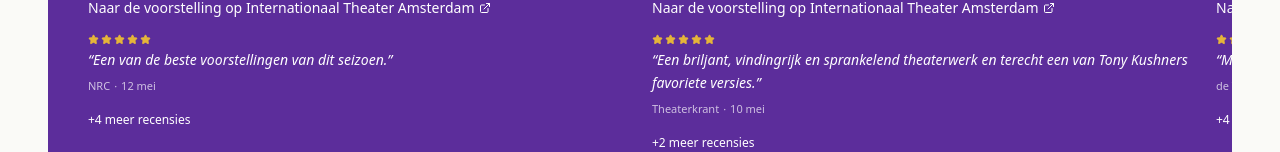
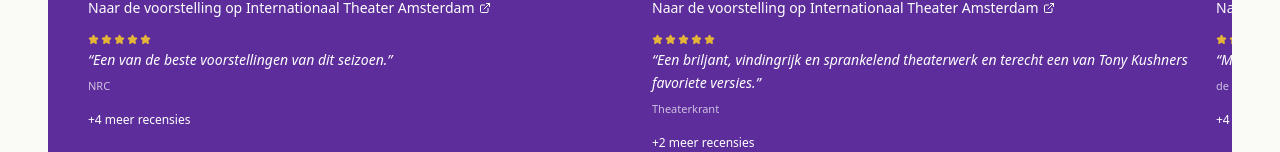
Before and after one commit to cultuursausje/cultuursausje, a Next.js app in the folder site/: page / in a window 1280 px wide. Shown: the part 800-952 px from the top of the page. Built offline with nearby package versions, Linux system fonts and the light colour scheme.

Commit message:
Add files via upload

```diff
--- a/site/components/RecensiesSection.tsx
+++ b/site/components/RecensiesSection.tsx
@@ -74,13 +74,6 @@ function pickFeatured(shows: ShowDisplay[]): Featured[] {
   return combined.slice(0, MAX_FEATURED);
 }
 
-function formatShortDate(iso: string, lang: Lang): string {
-  const [, m, d] = iso.split("-").map(Number);
-  const monthsNl = ["jan", "feb", "mrt", "apr", "mei", "jun", "jul", "aug", "sep", "okt", "nov", "dec"];
-  const monthsEn = ["jan", "feb", "mar", "apr", "may", "jun", "jul", "aug", "sep", "oct", "nov", "dec"];
-  return `${d} ${(lang === "en" ? monthsEn : monthsNl)[m - 1]}`;
-}
-
 function QuoteRow({ quote, lang }: { quote: ShowDisplay["pers_quotes"][number]; lang: Lang }) {
   const inner = (
     <>
@@ -102,12 +95,6 @@ function QuoteRow({ quote, lang }: { quote: ShowDisplay["pers_quotes"][number];
       </p>
       <div className="mt-0.5 text-[11px] text-white/70 inline-flex items-center gap-1">
         {quote.bron}
-        {quote.date && (
-          <>
-            <span aria-hidden="true">·</span>
-            <span className="lowercase">{formatShortDate(quote.date, lang)}</span>
-          </>
-        )}
         {quote.url && <ExternalLink size={9} className="text-white/60" />}
       </div>
     </>
```
